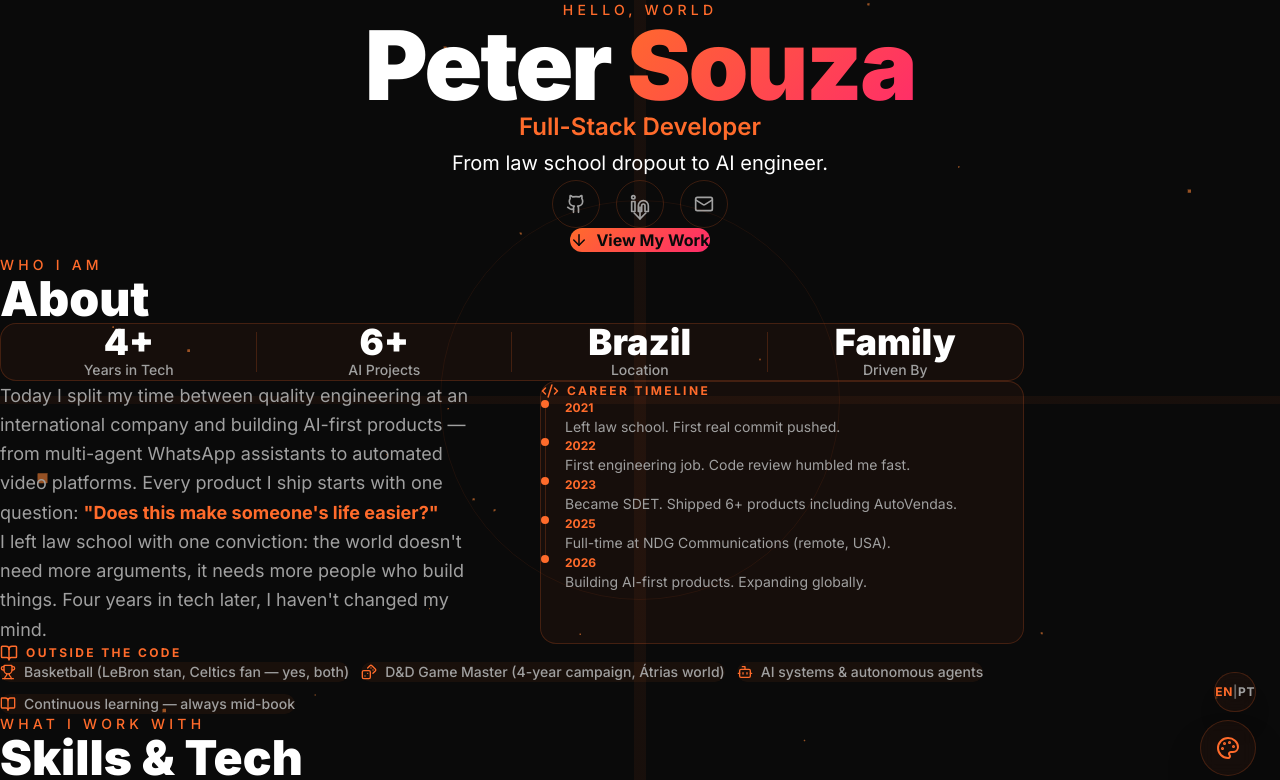
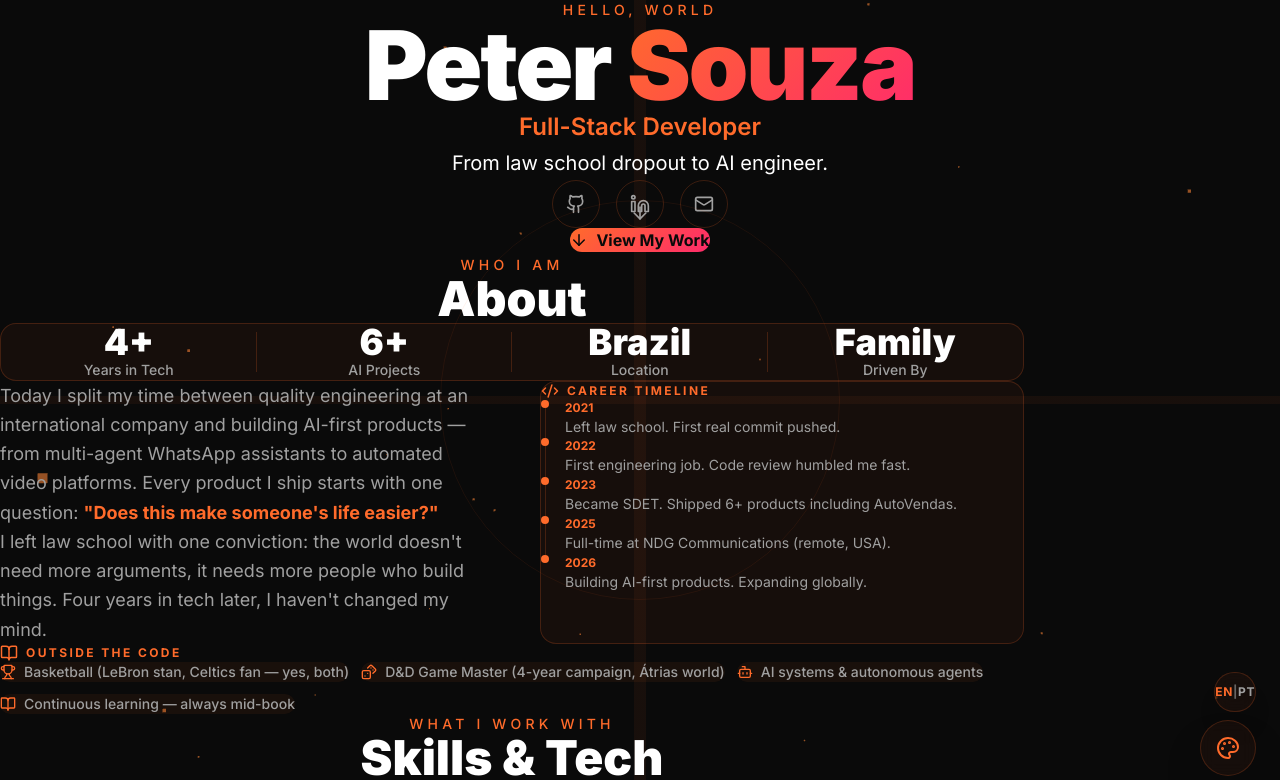
Before and after one commit to PeterTechDev/petersouza-dev, a Next.js app: page / in a window 1280 px wide. Shown: the top 780 px of the page. Built offline with nearby package versions, Linux system fonts and the light colour scheme; a web font is replaced by a local one.

Commit message:
fix: center section headers, increase padding — no more left-hugging layout

```diff
--- a/src/components/AIAgents.tsx
+++ b/src/components/AIAgents.tsx
@@ -78,7 +78,7 @@ export default function AIAgents() {
   const [showDetails, setShowDetails] = useState(false);
 
   return (
-    <section className="py-20 sm:py-28 lg:py-32 px-5 sm:px-6" id="ai-agents">
+    <section className="py-20 sm:py-28 lg:py-32 px-6 sm:px-10 lg:px-16" id="ai-agents">
       <div className="max-w-5xl mx-auto">
         <motion.div
           initial={{ opacity: 0, y: 20 }}
--- a/src/components/About.tsx
+++ b/src/components/About.tsx
@@ -22,10 +22,11 @@ export default function About() {
   const interests = t<string[]>("about.interests");
 
   return (
-    <section className="py-20 sm:py-28 lg:py-32 px-5 sm:px-6" id="about">
+    <section className="py-20 sm:py-28 lg:py-32 px-6 sm:px-10 lg:px-16" id="about">
       <div className="max-w-5xl mx-auto">
         {/* Section header */}
         <motion.div
+          className="text-center mb-10 sm:mb-14"
           initial={{ opacity: 0, y: 20 }}
           whileInView={{ opacity: 1, y: 0 }}
           viewport={{ once: true }}
@@ -38,7 +39,7 @@ export default function About() {
             {t<string>("about.kicker")}
           </p>
           <h2
-            className="text-3xl sm:text-4xl md:text-5xl font-black mb-10 sm:mb-14"
+            className="text-3xl sm:text-4xl md:text-5xl font-black"
             style={{ color: theme.colors.text }}
           >
             {t<string>("about.title")}
--- a/src/components/Contact.tsx
+++ b/src/components/Contact.tsx
@@ -10,7 +10,7 @@ export default function Contact() {
   const { t } = useLocale();
 
   return (
-    <section className="py-20 sm:py-28 lg:py-32 px-5 sm:px-6" id="contact">
+    <section className="py-20 sm:py-28 lg:py-32 px-6 sm:px-10 lg:px-16" id="contact">
       <div className="max-w-3xl mx-auto text-center">
         <motion.div
           initial={{ opacity: 0, y: 20 }}
--- a/src/components/Projects.tsx
+++ b/src/components/Projects.tsx
@@ -41,7 +41,7 @@ export default function Projects() {
   const { t } = useLocale();
 
   return (
-    <section className="py-20 sm:py-28 lg:py-32 px-5 sm:px-6" id="projects">
+    <section className="py-20 sm:py-28 lg:py-32 px-6 sm:px-10 lg:px-16" id="projects">
       <div className="max-w-5xl mx-auto">
         <motion.div
           initial={{ opacity: 0, y: 20 }}
--- a/src/components/Skills.tsx
+++ b/src/components/Skills.tsx
@@ -33,9 +33,10 @@ export default function Skills() {
   const { t } = useLocale();
 
   return (
-    <section className="py-20 sm:py-28 lg:py-32 px-5 sm:px-6" id="skills">
+    <section className="py-20 sm:py-28 lg:py-32 px-6 sm:px-10 lg:px-16" id="skills">
       <div className="max-w-5xl mx-auto">
         <motion.div
+          className="text-center mb-10 sm:mb-14"
           initial={{ opacity: 0, y: 20 }}
           whileInView={{ opacity: 1, y: 0 }}
           viewport={{ once: true }}
@@ -48,7 +49,7 @@ export default function Skills() {
             {t<string>("skills.kicker")}
           </p>
           <h2
-            className="text-3xl sm:text-4xl md:text-5xl font-black mb-10 sm:mb-14"
+            className="text-3xl sm:text-4xl md:text-5xl font-black"
             style={{ color: theme.colors.text }}
           >
             {t<string>("skills.title")}
```
